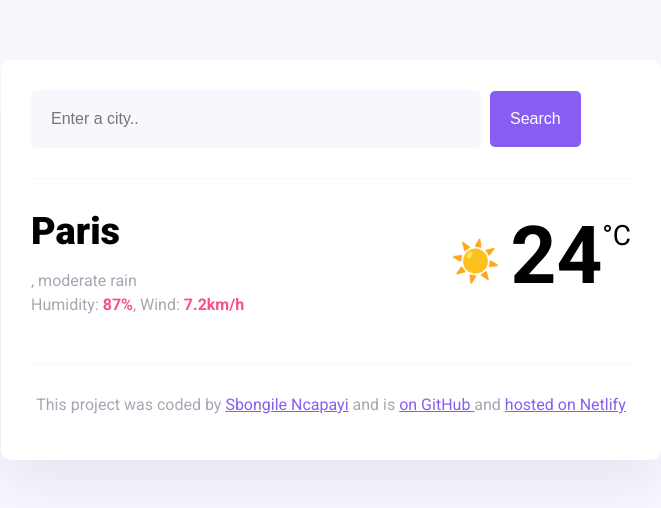
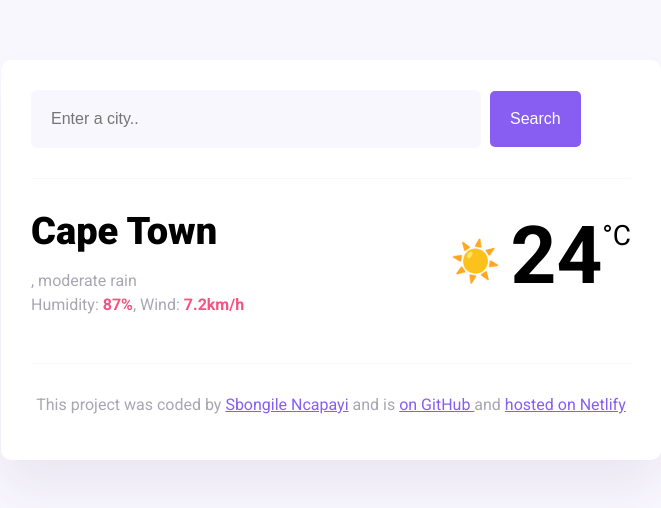
Before and after one commit to SboshN/my-weather-app, a website built with Parcel: page index.html in a window 1280 px wide. Shown: the whole page, without its empty margins (309-970 px from the left). Built offline with nearby package versions, Linux system fonts and the light colour scheme.

Commit message:
Update index.html

```diff
--- a/index.html
+++ b/index.html
@@ -30,7 +30,7 @@
       <main>
         <div class="current-weather">
           <div>
-            <h1 class="current-city" id="current-city">Paris</h1>
+            <h1 class="current-city" id="current-city">Cape Town</h1>
             <p class="current-details">
               <span id="current-date"></span>, moderate rain <br />
               Humidity: <strong>87%</strong>, Wind: <strong>7.2km/h</strong>
```
